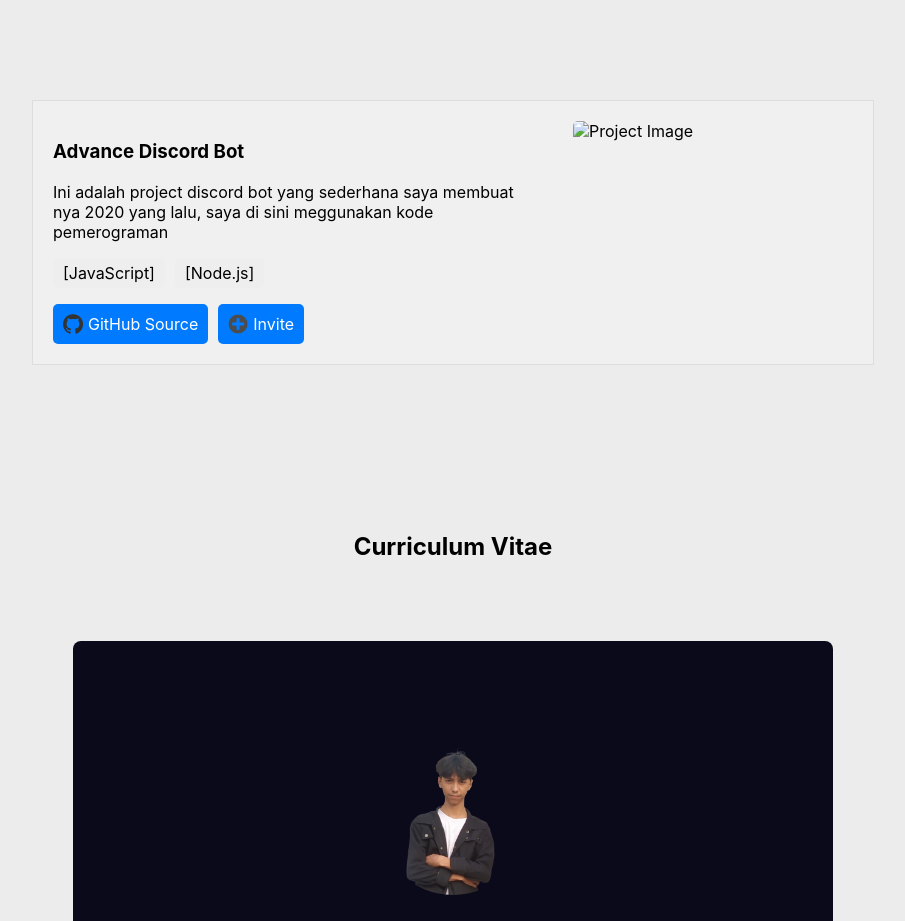
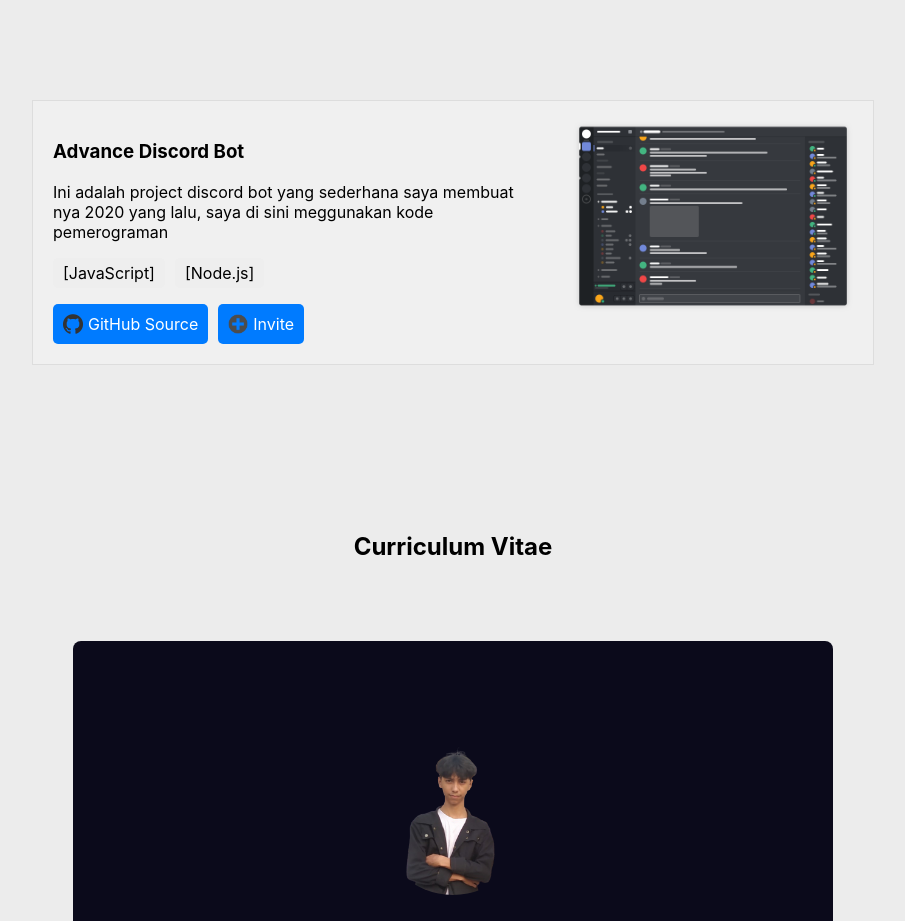
Before and after one commit to tanziljws/Portofolio-web, a plain HTML site: page index.html in a window 1280 px wide. Shown: the part 1520-2441 px from the top of the page, without its empty margins (187-1092 px from the left). Drawn offline with nearby package versions, Linux system fonts and the light colour scheme; the site is published under a folder, as on GitHub Pages, so addresses that start at the root find nothing; a script that the page names is missing.

Commit message:
index.html

```diff
--- a/index.html
+++ b/index.html
@@ -144,7 +144,7 @@
                     </div>
 
                     <div class="project-image">
-                        <img src="/img/discord-image.png" alt="Project Image">
+                        <img src="img/discord-image.png" alt="Project Image">
                     </div>
                 </div>
             </div>
```
